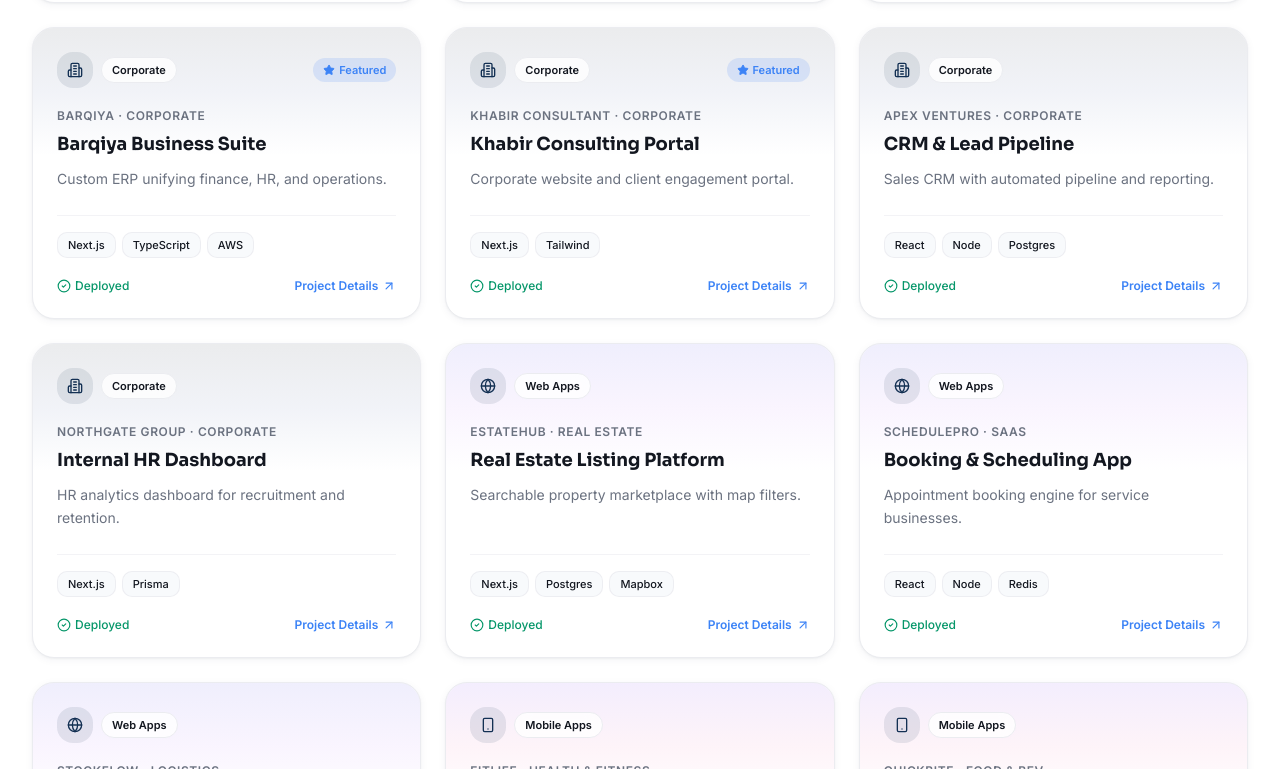
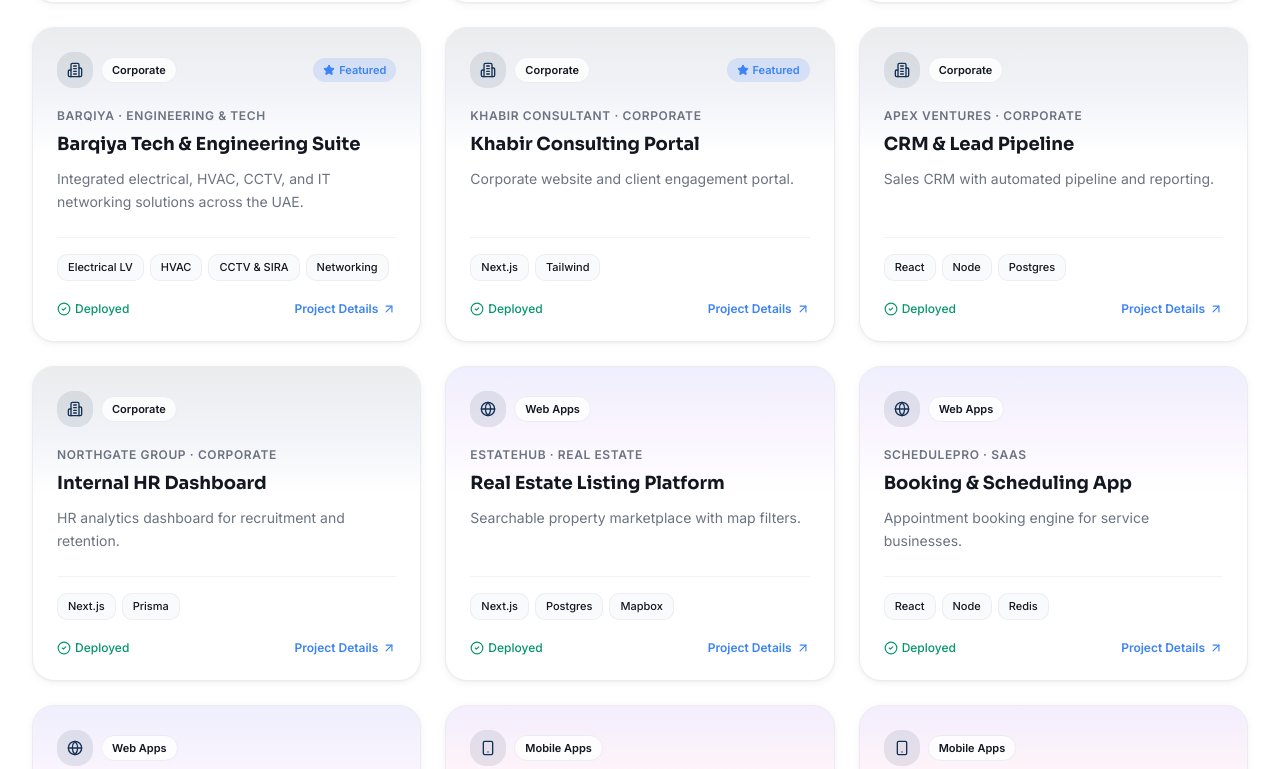
Before and after one commit to Hazrat-Ali822/ftdynamics, a Next.js app: page / in a window 1280 px wide. Shown: the part 8451-9220 px from the top of the page. Built offline with nearby package versions, Linux system fonts and the light colour scheme.

Commit message:
Update Barqiya details from live barqiya.ae site

```diff
--- a/components/sections/case-studies.tsx
+++ b/components/sections/case-studies.tsx
@@ -55,20 +55,20 @@ const caseStudies = [
     client: 'Barqiya',
     url: 'https://barqiya.ae',
     displayUrl: 'barqiya.ae',
-    industry: 'Corporate · Enterprise ERP & Logistics Automation',
-    title: 'Unifying Enterprise Workflows & Fleet Logistics',
+    industry: 'Engineering & Tech Services · UAE',
+    title: 'Integrated Electrical, Mechanical, CCTV & IT Networking Infrastructure',
     challenge:
-      'Managing cross-departmental operations, order dispatch, fleet tracking, and financial ledgers across disconnected spreadsheets created operational lag and reporting bottlenecks.',
+      'Commercial high-rises, residential complexes, and logistics hubs across the UAE required integrated electrical low-voltage systems, HVAC mechanical solutions, SIRA/HEMAYA-compliant CCTV surveillance, and data center network architecture delivered under a single certified contractor.',
     solution:
-      'We developed a unified enterprise resource planning (ERP) platform featuring automated fleet dispatching, real-time ledger accounting, role-based admin controls, and operational analytics.',
-    technologies: ['Next.js', 'TypeScript', 'Node.js', 'Postgres', 'Docker'],
+      'We engineered a unified technology & engineering management portal with real-time remote monitoring, switchgear audit tracking, FEWA/HEMAYA compliance verification, and structured IT cabling architecture.',
+    technologies: ['Electrical LV', 'HVAC Mechanical', 'CCTV & SIRA', 'Fiber Networking', 'Next.js'],
     results: [
-      { label: 'Operational Lag', value: '−80%' },
-      { label: 'Logistics Accuracy', value: '99.6%' },
-      { label: 'Units Onboarded', value: '12+' },
+      { label: 'Projects Delivered', value: '500+' },
+      { label: 'Engineering Experience', value: '12+ Yrs' },
+      { label: 'Compliance Level', value: '100%' },
     ],
     impact:
-      'Consolidated Barqiya core business workflows into a single real-time dashboard, giving executive leadership live visibility over operations and finances.',
+      'Deployed live at barqiya.ae, powering end-to-end electrical, mechanical, CCTV surveillance, and IT networking infrastructure for commercial and industrial projects across Dubai and the Emirates.',
   },
 ];
 
--- a/lib/projects.ts
+++ b/lib/projects.ts
@@ -61,7 +61,7 @@ export const projects: Project[] = [
   { id: 9, title: 'Parent Portal App', client: 'Bright Future School', category: 'Education', industry: 'Education', stack: ['React Native', 'Firebase'], summary: 'Mobile portal for parents to track grades and attendance.', image: educationImgs[3] },
 
   // Corporate
-  { id: 10, title: 'Barqiya Business Suite', client: 'Barqiya', category: 'Corporate', industry: 'Corporate', stack: ['Next.js', 'TypeScript', 'AWS'], summary: 'Custom ERP unifying finance, HR, and operations.', image: corporateImgs[0], featured: true },
+  { id: 10, title: 'Barqiya Tech & Engineering Suite', client: 'Barqiya', category: 'Corporate', industry: 'Engineering & Tech', stack: ['Electrical LV', 'HVAC', 'CCTV & SIRA', 'Networking'], summary: 'Integrated electrical, HVAC, CCTV, and IT networking solutions across the UAE.', image: corporateImgs[0], featured: true },
   { id: 11, title: 'Khabir Consulting Portal', client: 'Khabir Consultant', category: 'Corporate', industry: 'Corporate', stack: ['Next.js', 'Tailwind'], summary: 'Corporate website and client engagement portal.', image: corporateImgs[1], featured: true },
   { id: 12, title: 'CRM & Lead Pipeline', client: 'Apex Ventures', category: 'Corporate', industry: 'Corporate', stack: ['React', 'Node', 'Postgres'], summary: 'Sales CRM with automated pipeline and reporting.', image: corporateImgs[2] },
   { id: 13, title: 'Internal HR Dashboard', client: 'Northgate Group', category: 'Corporate', industry: 'Corporate', stack: ['Next.js', 'Prisma'], summary: 'HR analytics dashboard for recruitment and retention.', image: corporateImgs[3] },
```
